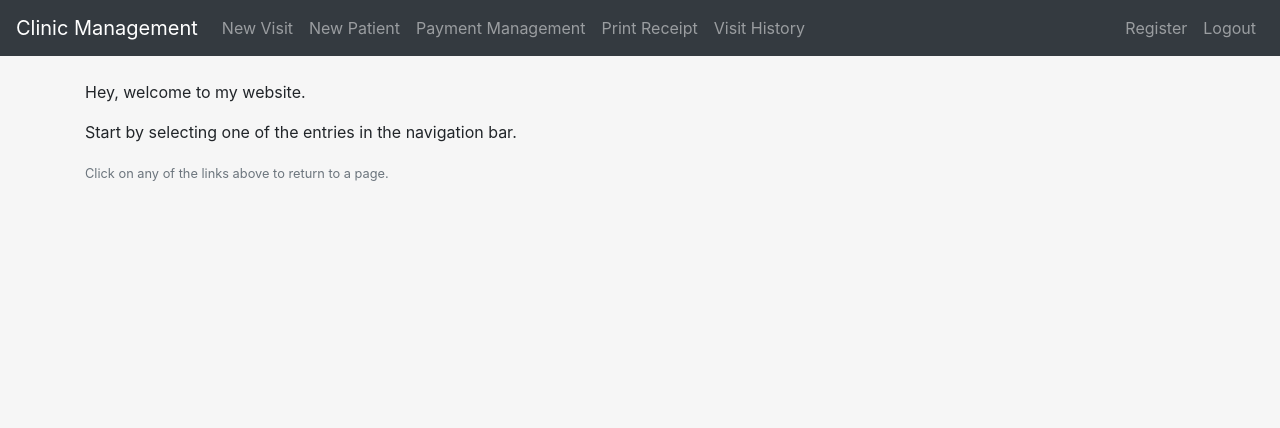
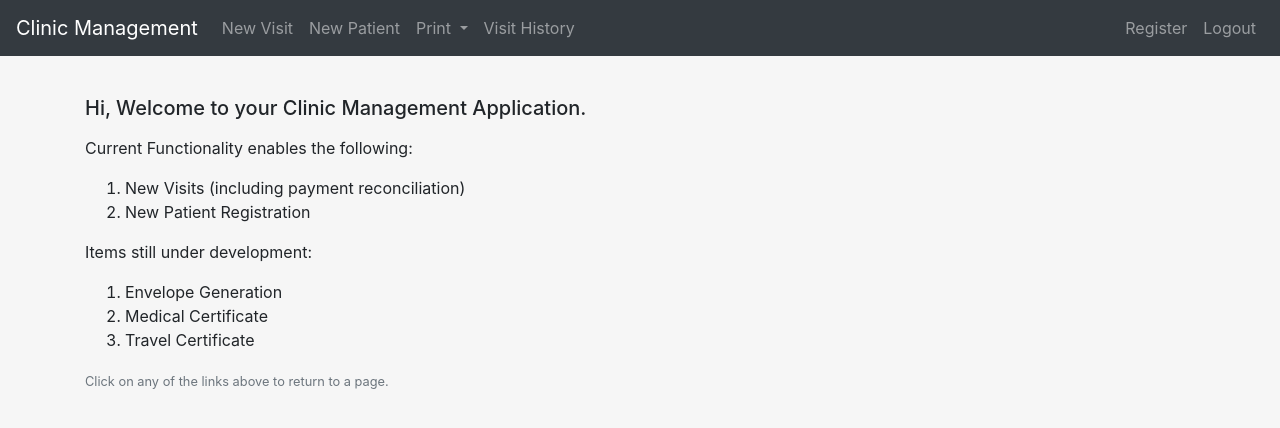
Before and after one commit to smeetmalvania/clinic, a Django app: page / in a window 1280 px wide. Shown: the top 428 px of the page. Run offline with Django 3.2, Linux system fonts and the light colour scheme; parts of the project's set-up code (start-up, migrations or seed data) failed here and were passed over; some libraries are stand-ins or nearby versions.

Commit message:
Changed the new Visit flow to include Retrospective Payment capability. Added Nav bar features on Printing.

```diff
--- a/clinic_app/clinic_mgmt/forms.py
+++ b/clinic_app/clinic_mgmt/forms.py
@@ -22,12 +22,13 @@ class VisitSearchForm(forms.Form):
 class LogVisitForm(ModelForm):
     class Meta:
         model = Visit
-        fields = ['caseid', 'visit_type', 'amt_due', 'payment_method']
+        fields = ['caseid', 'visit_type', 'amt_due', 'amt_paid', 'payment_method']
         labels = {
             'caseid': _("Confirm Case #"),
             'visit_type': _("Visit Type"),
             'amt_due': _("Amount Due for Visit"),
             'payment_method' : _("Mode of Payment"),
+            'amt_paid': ("Amount Paid for Visit")
         }
 
 class NewPatientForm(ModelForm):
--- a/clinic_app/clinic_mgmt/templates/clinic_mgmt/header.html
+++ b/clinic_app/clinic_mgmt/templates/clinic_mgmt/header.html
@@ -7,7 +7,9 @@
 	{% load static %}
 	<link rel="stylesheet" href="https://stackpath.bootstrapcdn.com/bootstrap/4.3.1/css/bootstrap.min.css" integrity="sha384-ggOyR0iXCbMQv3Xipma34MD+dH/1fQ784/j6cY/iJTQUOhcWr7x9JvoRxT2MZw1T" crossorigin="anonymous">
 	<meta name="viewport" content = "width=device-width, initial-scale=1.0">
-
+	<script src="https://code.jquery.com/jquery-3.2.1.slim.min.js" integrity="sha384-KJ3o2DKtIkvYIK3UENzmM7KCkRr/rE9/Qpg6aAZGJwFDMVNA/GpGFF93hXpG5KkN" crossorigin="anonymous"></script>
+  <script src="https://cdnjs.cloudflare.com/ajax/libs/popper.js/1.12.9/umd/popper.min.js" integrity="sha384-ApNbgh9B+Y1QKtv3Rn7W3mgPxhU9K/ScQsAP7hUibX39j7fakFPskvXusvfa0b4Q" crossorigin="anonymous"></script>
+  <script src="https://maxcdn.bootstrapcdn.com/bootstrap/4.0.0/js/bootstrap.min.js" integrity="sha384-JZR6Spejh4U02d8jOt6vLEHfe/JQGiRRSQQxSfFWpi1MquVdAyjUar5+76PVCmYl" crossorigin="anonymous"></script>
 	<style type="text/css">
 		html,
 		body {
@@ -19,16 +21,31 @@
 <body class="body" style="background-color:#f6f6f6">
     <nav class="navbar navbar-expand-lg navbar-dark bg-dark">
         <a class="navbar-brand" href="/">Clinic Management</a>
-        <button class="navbar-toggler" type="button" data-toggle="collapse" data-target="#navbarNavAltMarkup" aria-controls="navbarNavAltMarkup" aria-expanded="false" aria-label="Toggle navigation">
+        <button class="navbar-toggler" type="button" data-toggle="collapse" data-target="#navbarNavDropdown" aria-controls="navbarNavAltMarkup" aria-expanded="false" aria-label="Toggle navigation">
           <span class="navbar-toggler-icon"></span>
         </button>
-        <div class="collapse navbar-collapse" id="navbarNavAltMarkup">
-          <div class="navbar-nav">
-            <a class="nav-item nav-link" href="/new_visit">New Visit</a>
-            <a class="nav-item nav-link" href="/new_patient">New Patient</a>
-            <a class="nav-item nav-link" href="#">Payment Management</a>
-            <a class="nav-item nav-link" href="#">Print Receipt</a>
-            <a class="nav-item nav-link" href="#">Visit History</a>
+        <div class="collapse navbar-collapse" id="navbarNavDropdown">
+          <ul class="navbar-nav">
+            <li class="nav-item">
+              <a class="nav-link" href="/new_visit">New Visit</a>
+            </li>
+            <li class="nav-item">
+              <a class="nav-link" href="/new_patient">New Patient</a>
+            </li>
+            <li class="nav-item dropdown">
+              <a class="nav-link dropdown-toggle" href="#" id="navbarDropdownMenuLink" data-toggle="dropdown" aria-haspopup="true" aria-expanded="false">
+                Print
+              </a>
+              <div class="dropdown-menu" aria-labelledby="navbarDropdownMenuLink">
+                <a class="dropdown-item" href="#">Envelope</a>
+                <a class="dropdown-item" href="#">Sick Certificate</a>
+                <a class="dropdown-item" href="#">Travel Certificate</a>
+              </div>
+            </li>
+            <li class='nav-item'>
+              <a class="nav-link" href="#">Visit History</a>
+            </li>
+          </ul>
           </div>
         </div>
         <div class="navbar-collapse collapse order-3 dual-collapse2">
--- a/clinic_app/clinic_mgmt/templates/clinic_mgmt/home.html
+++ b/clinic_app/clinic_mgmt/templates/clinic_mgmt/home.html
@@ -2,9 +2,21 @@
 
 {% block content %}
 <p>
-    Hey, welcome to my website.
+    <h5>Hi, Welcome to your Clinic Management Application.</h5>
 </p>
 <p>
-    Start by selecting one of the entries in the navigation bar.
+    Current Functionality enables the following:
+    <ol>
+        <li>New Visits (including payment reconciliation)</li>
+        <li>New Patient Registration</li>
+    </ol>
+</p>
+<p>
+    Items still under development:
+    <ol>
+        <li>Envelope Generation</li>
+        <li>Medical Certificate</li>
+        <li>Travel Certificate</li>
+    </ol>
 </p>
 {% endblock %}
--- a/clinic_app/clinic_mgmt/templates/clinic_mgmt/new_patient.html
+++ b/clinic_app/clinic_mgmt/templates/clinic_mgmt/new_patient.html
@@ -93,7 +93,6 @@
             <div class='row'>
                 <div class="fieldWrapper form-group col-sm-8">
                     {{ form.note2.errors }}
-                    <!-- <label for="{{form.note2.id_for_label}}" class=' control-label pull-top'>Note 2:</label> -->
                     {{ form.note2 }}
                 </div>
             </div>
--- a/clinic_app/clinic_mgmt/views.py
+++ b/clinic_app/clinic_mgmt/views.py
@@ -4,7 +4,7 @@ from django.contrib.auth.forms import UserCreationForm
 from django.contrib.auth import login, logout, authenticate
 from django.contrib import messages
 from .forms import VisitSearchForm, LogVisitForm, NewPatientForm
-from .models import Person
+from .models import Person, Visit
 
 def index(request):
     return render(request, 'clinic_mgmt/home.html')
@@ -22,10 +22,17 @@ def visit_search(request):
             try:
                 patient = Person.objects.filter(id=caseid).get(id=caseid)
                 form = LogVisitForm
+                outstanding_amt = 0
+
+                # get outstanding amount due
+                for visit in Visit.objects.filter(caseid_id=caseid):
+                    outstanding_amt += visit.amt_due
+                    outstanding_amt -= visit.amt_paid
                 return render(request, 'clinic_mgmt/new_visit_entry.html', {
                     'caseid': caseid,
                     'patient': patient,
-                    'form': form
+                    'form': form,
+                    'outstanding_amt': outstanding_amt,
                     })
             except:
                 return render(request, 'clinic_mgmt/notfound.html', {'caseid': caseid})
```
Also changed, not shown: clinic_app/clinic_mgmt/models.py (+5 -2 lines), clinic_app/clinic_mgmt/templates/clinic_mgmt/new_visit_entry.html (+34 -2 lines), clinic_app/clinic_mgmt/migrations/0006_visit_amt_paid.py (added), clinic_app/clinic_mgmt/migrations/0007_auto_20200603_1035.py (added), clinic_app/db.sqlite3.
